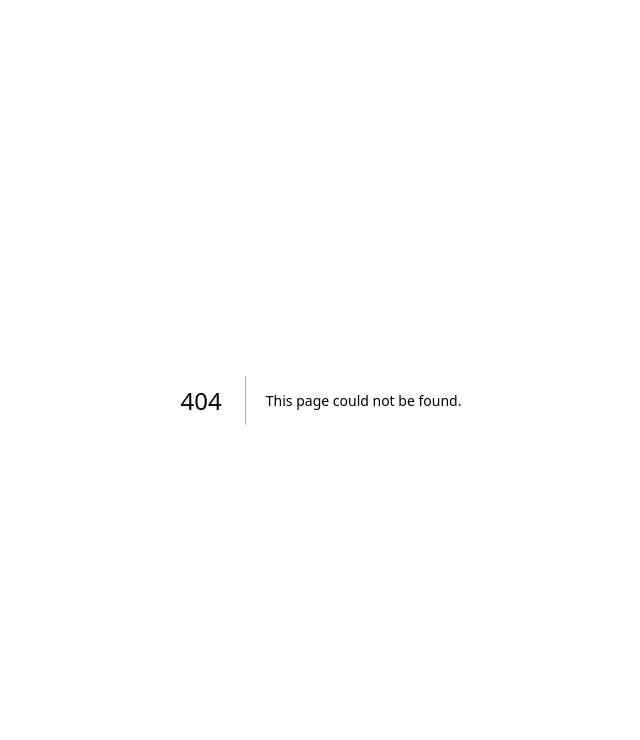
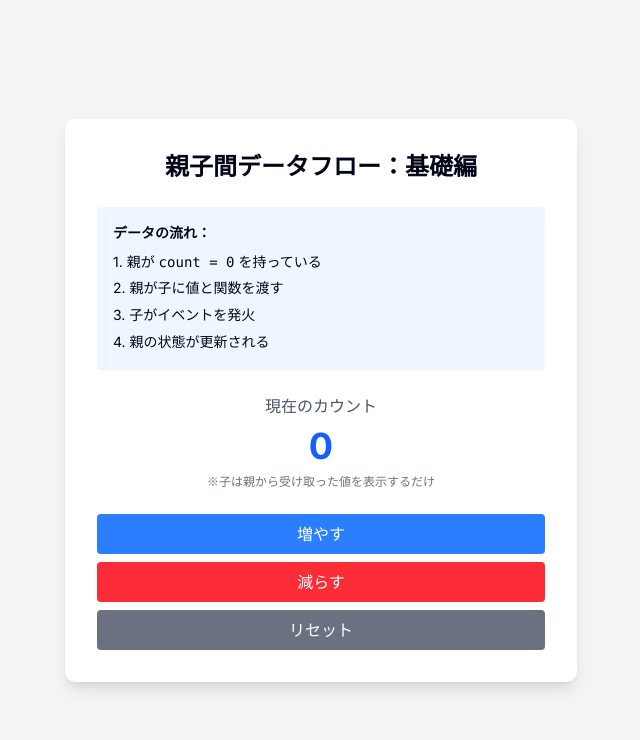
Before and after one commit to siakas/react-data-flow-tutorial, a Next.js app: page /tutorial-1 in a window 1280 px wide. Before the commit this address had no page. Shown: the top 740 px of the page, without its empty margins (319-959 px from the left). Built offline with nearby package versions, Linux system fonts and the light colour scheme.

Commit message:
Update: tutorial-1 実装

```diff
--- /dev/null
+++ b/components/ui/features/counter/CounterButton.tsx
@@ -0,0 +1,37 @@
+type Props = {
+  label: string;
+  onClick: () => void;
+  variant: "increment" | "decrement" | "reset";
+};
+
+// このコンポーネントの役割
+// - ユーザーのアクション（クリック）を検知
+// - 親から受け取った関数を実行して、親に通知
+// - どんな処理をするかは知らない（関心の分離）
+export const CounterButton = ({ label, onClick, variant }: Props) => {
+  const baseClasses =
+    "w-full py-2 px-4 rounded font-medium transition-colors cursor-pointer";
+
+  const variantClasses = {
+    increment: "bg-blue-500 hover:bg-blue-600 text-white",
+    decrement: "bg-red-500 hover:bg-red-600 text-white",
+    reset: "bg-gray-500 hover:bg-gray-600 text-white",
+  };
+
+  // なぜ onClick を直接実行するのか？
+  // 子は「ボタンがクリックされた」ことを親に伝えるだけ
+  // 実際の処理内容は親が決める
+  const handleClick = () => {
+    console.log(`子: "${label}" ボタンがクリックされました`);
+    onClick();
+  };
+
+  return (
+    <button
+      onClick={handleClick}
+      className={`${baseClasses} ${variantClasses[variant]}`}
+    >
+      {label}
+    </button>
+  );
+};
--- /dev/null
+++ b/components/ui/features/counter/CounterDisplay.tsx
@@ -0,0 +1,19 @@
+type Props = {
+  count: number;
+};
+
+// このコンポーネントの役割
+// - 親から受け取った値を表示するだけ
+// - 自分で状態を持たない（ステートレス）
+// - どこでも再利用可能
+export const CounterDisplay = ({ count }: Props) => {
+  return (
+    <div className="mb-6 text-center">
+      <p className="mb-2 text-gray-600">現在のカウント</p>
+      <p className="text-4xl font-bold text-blue-600">{count}</p>
+      <p className="mt-2 text-xs text-gray-500">
+        ※子は親から受け取った値を表示するだけ
+      </p>
+    </div>
+  );
+};
--- a/pages/index.tsx
+++ b/pages/index.tsx
@@ -1,15 +1,17 @@
+import Link from "next/link";
+
 import { Layout } from "@/components/Layout";
 
 export default function Home() {
   return (
     <Layout>
-      <div>Home</div>
-      <p>
-        Lorem, ipsum dolor sit amet consectetur adipisicing elit. Voluptatibus
-        eaque fuga, nam dignissimos obcaecati impedit consequuntur! Minima
-        ratione laboriosam, corporis modi dolorum, perferendis omnis, voluptatem
-        similique tempore quod cum eos.
-      </p>
+      <ul className="p-10">
+        <li>
+          <Link href="/tutorial-1" className="text-blue-600 hover:underline">
+            チュートリアル①
+          </Link>
+        </li>
+      </ul>
     </Layout>
   );
 }
--- /dev/null
+++ b/pages/tutorial-1.tsx
@@ -0,0 +1,75 @@
+import { useState } from "react";
+
+import { Layout } from "@/components/Layout";
+import { CounterButton } from "@/components/ui/features/counter/CounterButton";
+import { CounterDisplay } from "@/components/ui/features/counter/CounterDisplay";
+
+export default function Tutorial1Page() {
+  // 親コンポーネントが状態を管理
+  const [count, setCount] = useState(0);
+
+  // 子コンポーネントに渡す関数
+  const handleIncrement = () => {
+    setCount((prev) => prev + 1);
+    console.log("親: カウントを増やしました");
+  };
+  const handleDecrement = () => {
+    setCount((prev) => prev - 1);
+    console.log("親: カウントを減らしました");
+  };
+  const handleReset = () => {
+    setCount(0);
+    console.log("親: カウントをリセットしました");
+  };
+
+  return (
+    <Layout>
+      <div className="mx-auto max-w-4xl">
+        <div className="flex min-h-screen items-center justify-center bg-gray-100">
+          <div className="w-[32rem] rounded-lg bg-white p-8 shadow-lg">
+            <h1 className="mb-6 text-center text-2xl font-bold">
+              親子間データフロー：基礎編
+            </h1>
+
+            {/* データの流れを可視化 */}
+            <div className="mb-6 rounded bg-blue-50 p-4 text-sm">
+              <p className="mb-2 font-semibold">データの流れ：</p>
+              <ol className="leading-relaxed">
+                <li className="my-1">
+                  1. 親が <code>count = {count}</code> を持っている
+                </li>
+                <li className="my-1">2. 親が子に値と関数を渡す</li>
+                <li className="my-1">3. 子がイベントを発火</li>
+                <li className="mt-1">4. 親の状態が更新される</li>
+              </ol>
+            </div>
+
+            {/* 子コンポーネント 1: 表示専用 */}
+            {/* この子は親から受け取った値を表示するだけ */}
+            <CounterDisplay count={count} />
+
+            {/* 子コンポーネント 2：イベントを発火 */}
+            {/* この子は親から受け取った関数を実行するだけ */}
+            <div className="space-y-2">
+              <CounterButton
+                label="増やす"
+                onClick={handleIncrement}
+                variant="increment"
+              />
+              <CounterButton
+                label="減らす"
+                onClick={handleDecrement}
+                variant="decrement"
+              />
+              <CounterButton
+                label="リセット"
+                onClick={handleReset}
+                variant="reset"
+              />
+            </div>
+          </div>
+        </div>
+      </div>
+    </Layout>
+  );
+}
```
